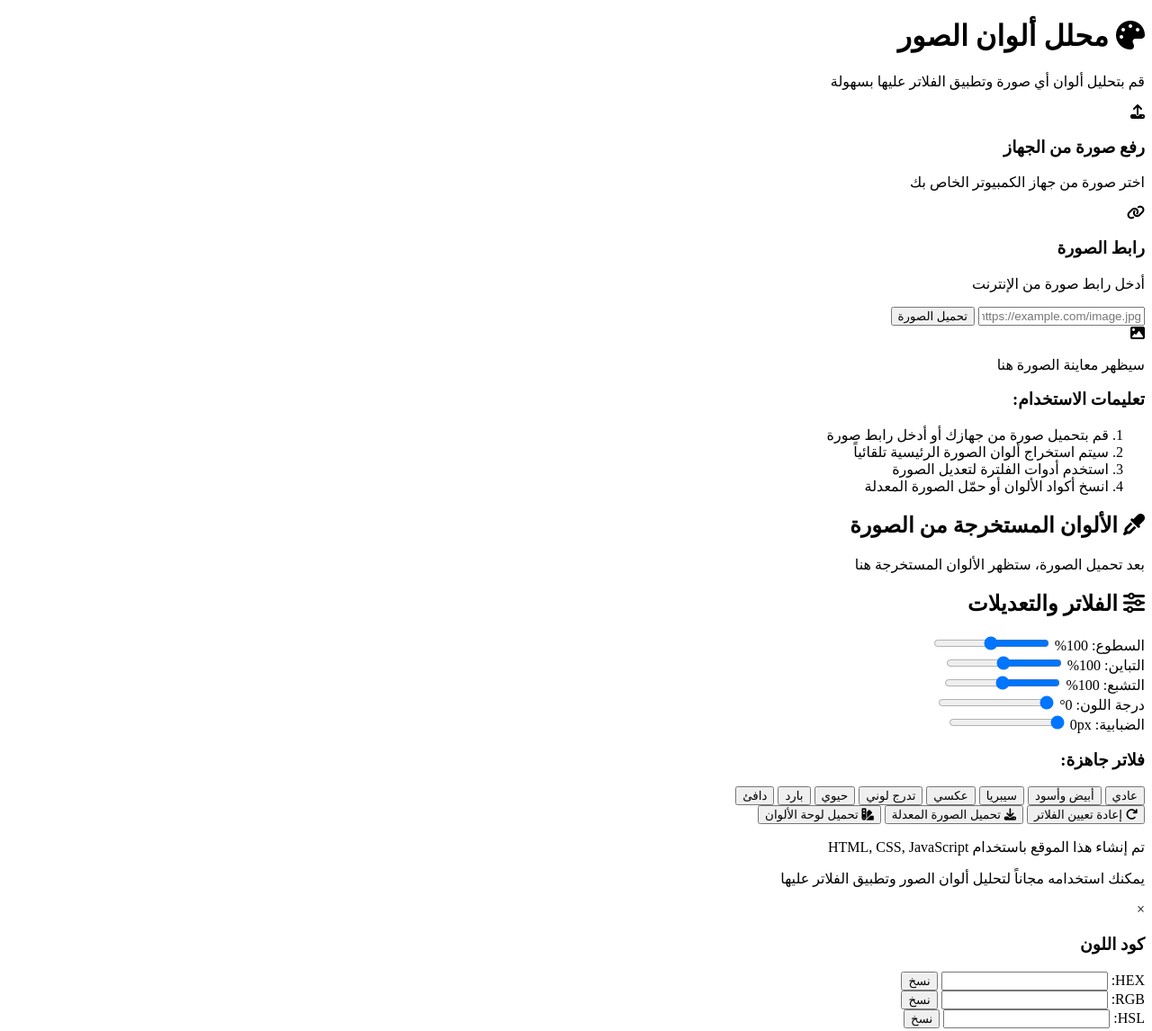
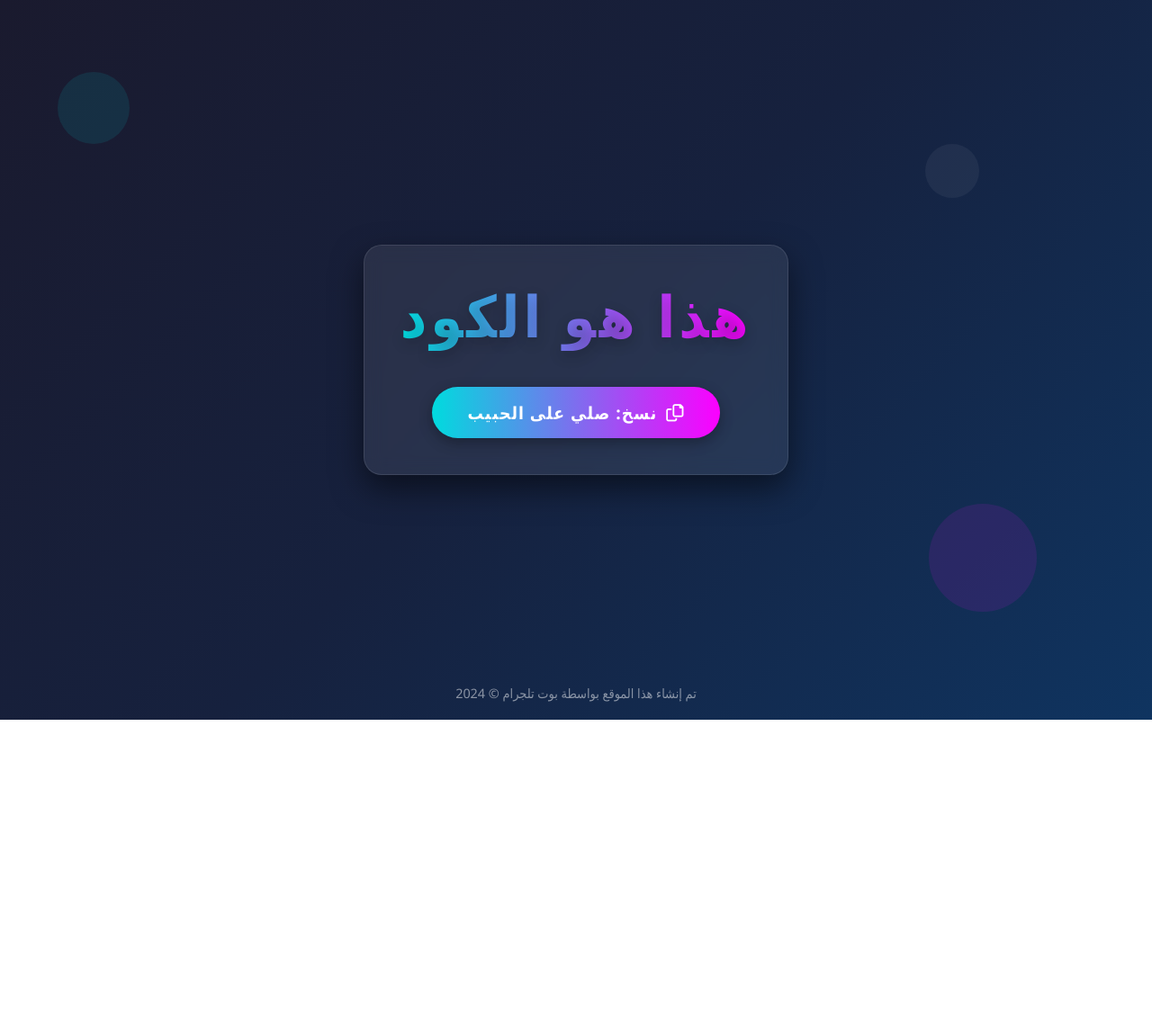
Before and after one commit to mannndouyt/test, a plain HTML site: page index.html in a window 1280 px wide. Shown: the whole page at 90% size. After the commit the page ends 800 px from the top, so only its background shows below. Drawn offline with Linux system fonts and the light colour scheme.

Commit message:
Update index.html

```diff
--- a/index.html
+++ b/index.html
@@ -3,155 +3,298 @@
 <head>
     <meta charset="UTF-8">
     <meta name="viewport" content="width=device-width, initial-scale=1.0">
-    <title>محلل ألوان الصور وتطبيق الفلاتر</title>
-    <link rel="stylesheet" href="https://cdnjs.cloudflare.com/ajax/libs/font-awesome/6.4.0/css/all.min.css">
-    <link href="https://fonts.googleapis.com/css2?family=Cairo:wght@400;500;600;700&display=swap" rel="stylesheet">
+    <title>موقع مخصص - هذا هو الكود</title>
     <style>
-        /* إضافة CSS هنا */
+        * {
+            margin: 0;
+            padding: 0;
+            box-sizing: border-box;
+            font-family: 'Segoe UI', Tahoma, Geneva, Verdana, sans-serif;
+        }
+
+        body {
+            background: linear-gradient(135deg, #1a1a2e 0%, #16213e 50%, #0f3460 100%);
+            color: #fff;
+            min-height: 100vh;
+            display: flex;
+            justify-content: center;
+            align-items: center;
+            padding: 20px;
+            position: relative;
+            overflow-x: hidden;
+        }
+
+        .container {
+            text-align: center;
+            max-width: 800px;
+            padding: 40px;
+            background-color: rgba(255, 255, 255, 0.08);
+            border-radius: 20px;
+            box-shadow: 0 15px 35px rgba(0, 0, 0, 0.5);
+            backdrop-filter: blur(10px);
+            border: 1px solid rgba(255, 255, 255, 0.1);
+            z-index: 10;
+            animation: fadeIn 1.5s ease-out;
+        }
+
+        .normal-text {
+            font-size: 4rem;
+            font-weight: 800;
+            letter-spacing: 4px;
+            background: linear-gradient(90deg, #00dbde, #fc00ff);
+            -webkit-background-clip: text;
+            background-clip: text;
+            color: transparent;
+            text-shadow: 0 5px 15px rgba(0, 0, 0, 0.2);
+            line-height: 1.2;
+            margin-bottom: 40px;
+            word-wrap: break-word;
+        }
+
+        .copy-btn {
+            background: linear-gradient(90deg, #00dbde, #fc00ff);
+            color: white;
+            border: none;
+            padding: 15px 40px;
+            font-size: 1.2rem;
+            font-weight: 600;
+            border-radius: 50px;
+            cursor: pointer;
+            transition: all 0.3s ease;
+            box-shadow: 0 5px 15px rgba(0, 0, 0, 0.3);
+            display: flex;
+            align-items: center;
+            justify-content: center;
+            gap: 10px;
+            margin: 0 auto;
+            letter-spacing: 1px;
+        }
+
+        .copy-btn:hover {
+            transform: translateY(-3px);
+            box-shadow: 0 8px 20px rgba(0, 0, 0, 0.4);
+        }
+
+        .copy-btn:active {
+            transform: translateY(1px);
+        }
+
+        .copy-btn.copied {
+            background: linear-gradient(90deg, #4CAF50, #45a049);
+        }
+
+        .notification {
+            position: fixed;
+            top: 30px;
+            right: 30px;
+            background: linear-gradient(90deg, #4CAF50, #45a049);
+            color: white;
+            padding: 15px 25px;
+            border-radius: 10px;
+            box-shadow: 0 5px 15px rgba(0, 0, 0, 0.3);
+            z-index: 1000;
+            transform: translateX(150%);
+            transition: transform 0.5s ease;
+            display: flex;
+            align-items: center;
+            gap: 10px;
+        }
+
+        .notification.show {
+            transform: translateX(0);
+        }
+
+        .decoration {
+            position: absolute;
+            background: rgba(255, 255, 255, 0.03);
+            border-radius: 50%;
+            z-index: 1;
+        }
+
+        .decoration:nth-child(1) {
+            width: 80px;
+            height: 80px;
+            top: 10%;
+            left: 5%;
+            background: rgba(0, 219, 222, 0.1);
+        }
+
+        .decoration:nth-child(2) {
+            width: 120px;
+            height: 120px;
+            bottom: 15%;
+            right: 10%;
+            background: rgba(252, 0, 255, 0.1);
+        }
+
+        .decoration:nth-child(3) {
+            width: 60px;
+            height: 60px;
+            top: 20%;
+            right: 15%;
+            background: rgba(255, 255, 255, 0.05);
+        }
+
+        .footer {
+            position: absolute;
+            bottom: 20px;
+            width: 100%;
+            text-align: center;
+            color: rgba(255, 255, 255, 0.5);
+            font-size: 0.9rem;
+        }
+
+        @keyframes fadeIn {
+            from { opacity: 0; transform: translateY(30px); }
+            to { opacity: 1; transform: translateY(0); }
+        }
+
+        @media (max-width: 768px) {
+            .normal-text {
+                font-size: 2.5rem;
+                letter-spacing: 2px;
+            }
+
+            .container {
+                padding: 30px 20px;
+            }
+
+            .copy-btn {
+                padding: 12px 30px;
+                font-size: 1.1rem;
+            }
+        }
+
+        @media (max-width: 480px) {
+            .normal-text {
+                font-size: 2rem;
+                letter-spacing: 1px;
+            }
+
+            .copy-btn {
+                padding: 10px 25px;
+                font-size: 1rem;
+            }
+
+            .notification {
+                top: 20px;
+                right: 20px;
+                left: 20px;
+                text-align: center;
+                justify-content: center;
+            }
+        }
     </style>
+    <link rel="stylesheet" href="https://cdnjs.cloudflare.com/ajax/libs/font-awesome/6.0.0-beta3/css/all.min.css">
 </head>
 <body>
+    <!-- عناصر زخرفية -->
+    <div class="decoration"></div>
+    <div class="decoration"></div>
+    <div class="decoration"></div>
+
+    <!-- المحتوى الرئيسي -->
     <div class="container">
-        <!-- رأس الموقع -->
-        <header>
-            <h1><i class="fas fa-palette"></i> محلل ألوان الصور</h1>
-            <p>قم بتحليل ألوان أي صورة وتطبيق الفلاتر عليها بسهولة</p>
-        </header>
-
-        <!-- قسم تحميل الصورة -->
-        <section class="upload-section">
-            <div class="upload-options">
-                <div class="option" id="upload-local">
-                    <i class="fas fa-upload"></i>
-                    <h3>رفع صورة من الجهاز</h3>
-                    <p>اختر صورة من جهاز الكمبيوتر الخاص بك</p>
-                    <input type="file" id="image-input" accept="image/*" hidden>
-                </div>
-                <div class="option" id="upload-url">
-                    <i class="fas fa-link"></i>
-                    <h3>رابط الصورة</h3>
-                    <p>أدخل رابط صورة من الإنترنت</p>
-                </div>
-            </div>
-
-            <div class="url-input-container" id="url-input-container">
-                <input type="text" id="image-url" placeholder="https://example.com/image.jpg">
-                <button id="load-url">تحميل الصورة</button>
-            </div>
-
-            <div class="preview-container">
-                <div class="preview-area" id="preview-area">
-                    <i class="fas fa-image"></i>
-                    <p>سيظهر معاينة الصورة هنا</p>
-                </div>
-                <div class="image-info">
-                    <h3>تعليمات الاستخدام:</h3>
-                    <ol>
-                        <li>قم بتحميل صورة من جهازك أو أدخل رابط صورة</li>
-                        <li>سيتم استخراج ألوان الصورة الرئيسية تلقائياً</li>
-                        <li>استخدم أدوات الفلترة لتعديل الصورة</li>
-                        <li>انسخ أكواد الألوان أو حمّل الصورة المعدلة</li>
-                    </ol>
-                </div>
-            </div>
-        </section>
-
-        <!-- قسم نتائج تحليل الألوان -->
-        <section class="colors-section">
-            <h2><i class="fas fa-eye-dropper"></i> الألوان المستخرجة من الصورة</h2>
-            <div class="colors-container" id="colors-container">
-                <div class="color-placeholder">
-                    <p>بعد تحميل الصورة، ستظهر الألوان المستخرجة هنا</p>
-                </div>
-            </div>
-        </section>
-
-        <!-- قسم الفلاتر والتعديلات -->
-        <section class="filters-section">
-            <h2><i class="fas fa-sliders-h"></i> الفلاتر والتعديلات</h2>
-
-            <div class="filter-controls">
-                <div class="filter-group">
-                    <label for="brightness">السطوع: <span id="brightness-value">100%</span></label>
-                    <input type="range" id="brightness" min="0" max="200" value="100">
-                </div>
-
-                <div class="filter-group">
-                    <label for="contrast">التباين: <span id="contrast-value">100%</span></label>
-                    <input type="range" id="contrast" min="0" max="200" value="100">
-                </div>
-
-                <div class="filter-group">
-                    <label for="saturation">التشبع: <span id="saturation-value">100%</span></label>
-                    <input type="range" id="saturation" min="0" max="200" value="100">
-                </div>
-
-                <div class="filter-group">
-                    <label for="hue">درجة اللون: <span id="hue-value">0°</span></label>
-                    <input type="range" id="hue" min="0" max="360" value="0">
-                </div>
-
-                <div class="filter-group">
-                    <label for="blur">الضبابية: <span id="blur-value">0px</span></label>
-                    <input type="range" id="blur" min="0" max="10" value="0" step="0.1">
-                </div>
-            </div>
-
-            <div class="preset-filters">
-                <h3>فلاتر جاهزة:</h3>
-                <div class="filter-presets">
-                    <button class="preset-btn" data-filter="normal">عادي</button>
-                    <button class="preset-btn" data-filter="grayscale">أبيض وأسود</button>
-                    <button class="preset-btn" data-filter="sepia">سيبريا</button>
-                    <button class="preset-btn" data-filter="invert">عكسي</button>
-                    <button class="preset-btn" data-filter="hue-rotate">تدرج لوني</button>
-                    <button class="preset-btn" data-filter="vibrant">حيوي</button>
-                    <button class="preset-btn" data-filter="cool">بارد</button>
-                    <button class="preset-btn" data-filter="warm">دافئ</button>
-                </div>
-            </div>
-
-            <div class="actions">
-                <button id="reset-filters"><i class="fas fa-redo"></i> إعادة تعيين الفلاتر</button>
-                <button id="download-image"><i class="fas fa-download"></i> تحميل الصورة المعدلة</button>
-                <button id="download-colors"><i class="fas fa-swatchbook"></i> تحميل لوحة الألوان</button>
-            </div>
-        </section>
-
-        <!-- تذييل الصفحة -->
-        <footer>
-            <p>تم إنشاء هذا الموقع باستخدام HTML, CSS, JavaScript</p>
-            <p>يمكنك استخدامه مجاناً لتحليل ألوان الصور وتطبيق الفلاتر عليها</p>
-        </footer>
+        <h1 class="normal-text">هذا هو الكود</h1>
+        <button class="copy-btn" id="copyButton">
+            <i class="far fa-copy"></i>
+            نسخ: صلي على الحبيب
+        </button>
     </div>
 
-    <!-- نافذة عرض أكواد الألوان -->
-    <div class="modal" id="color-modal">
-        <div class="modal-content">
-            <span class="close-modal">&times;</span>
-            <h3>كود اللون</h3>
-            <div class="color-codes">
-                <div class="code-item">
-                    <label>HEX:</label>
-                    <input type="text" id="hex-code" readonly>
-                    <button class="copy-btn" data-clipboard-target="#hex-code">نسخ</button>
-                </div>
-                <div class="code-item">
-                    <label>RGB:</label>
-                    <input type="text" id="rgb-code" readonly>
-                    <button class="copy-btn" data-clipboard-target="#rgb-code">نسخ</button>
-                </div>
-                <div class="code-item">
-                    <label>HSL:</label>
-                    <input type="text" id="hsl-code" readonly>
-                    <button class="copy-btn" data-clipboard-target="#hsl-code">نسخ</button>
-                </div>
-            </div>
-        </div>
+    <!-- إشعار النسخ -->
+    <div class="notification" id="notification">
+        <i class="fas fa-check-circle"></i>
+        تم نسخ "صلي على الحبيب" إلى الحافظة
+    </div>
+
+    <!-- تذييل الصفحة -->
+    <div class="footer">
+        تم إنشاء هذا الموقع بواسطة بوت تلجرام &copy; 2024
     </div>
 
     <script>
-        // إضافة JavaScript هنا
+        // تأثير حركة بسيط للعناصر الزخرفية
+        document.addEventListener('mousemove', (e) => {
+            const decorations = document.querySelectorAll('.decoration');
+            const mouseX = e.clientX / window.innerWidth;
+            const mouseY = e.clientY / window.innerHeight;
+
+            decorations.forEach((decoration, index) => {
+                const speed = (index + 1) * 0.5;
+                const x = (mouseX * speed * 20) - 10;
+                const y = (mouseY * speed * 20) - 10;
+
+                decoration.style.transform = `translate(${x}px, ${y}px)`;
+            });
+        });
+
+        // تأثير تدريجي لظهور النص
+        document.addEventListener('DOMContentLoaded', () => {
+            const normalText = document.querySelector('.normal-text');
+            const text = normalText.textContent;
+            normalText.textContent = '';
+
+            for (let i = 0; i < text.length; i++) {
+                setTimeout(() => {
+                    normalText.textContent += text[i];
+                }, i * 50);
+            }
+        });
+
+        // وظيفة نسخ النص
+        const copyButton = document.getElementById('copyButton');
+        const notification = document.getElementById('notification');
+
+        copyButton.addEventListener('click', async () => {
+            const textToCopy = "صلي على الحبيب";
+
+            try {
+                // استخدام Clipboard API الحديث
+                await navigator.clipboard.writeText(textToCopy);
+
+                // تغيير مظهر الزر مؤقتًا
+                copyButton.classList.add('copied');
+                copyButton.innerHTML = '<i class="fas fa-check"></i> تم النسخ!';
+
+                // عرض الإشعار
+                notification.classList.add('show');
+
+                // إعادة الزر إلى حالته الأصلية بعد 2 ثانية
+                setTimeout(() => {
+                    copyButton.classList.remove('copied');
+                    copyButton.innerHTML = `<i class="far fa-copy"></i> نسخ: صلي على الحبيب`;
+                }, 2000);
+
+                // إخفاء الإشعار بعد 3 ثوانٍ
+                setTimeout(() => {
+                    notification.classList.remove('show');
+                }, 3000);
+
+            } catch (err) {
+                // الطريقة البديلة للأنظمة القديمة
+                const textArea = document.createElement('textarea');
+                textArea.value = textToCopy;
+                document.body.appendChild(textArea);
+                textArea.select();
+                document.execCommand('copy');
+                document.body.removeChild(textArea);
+
+                // عرض رسالة نجاح حتى مع الطريقة القديمة
+                copyButton.classList.add('copied');
+                copyButton.innerHTML = '<i class="fas fa-check"></i> تم النسخ!';
+                notification.classList.add('show');
+
+                setTimeout(() => {
+                    copyButton.classList.remove('copied');
+                    copyButton.innerHTML = `<i class="far fa-copy"></i> نسخ: صلي على الحبيب`;
+                }, 2000);
+
+                setTimeout(() => {
+                    notification.classList.remove('show');
+                }, 3000);
+            }
+        });
     </script>
 </body>
 </html>
```
